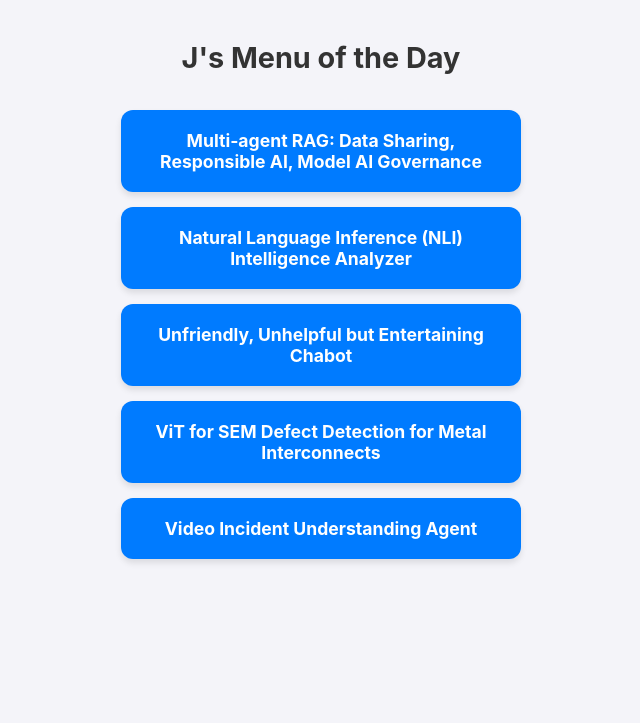
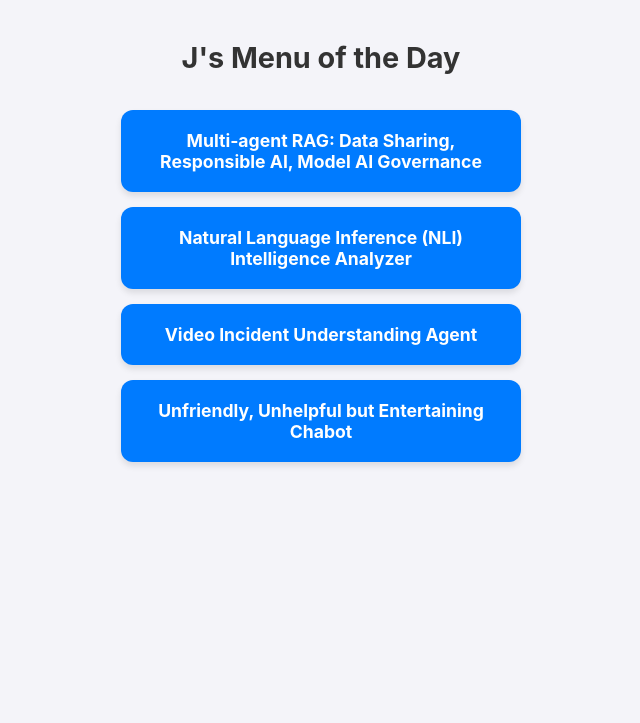
Before and after one commit to morinousagi/flask-app-on-render, a Flask app: page / in a window 1280 px wide. Shown: the top 723 px of the page, without its empty margins (319-959 px from the left). Run offline with Flask 3, Linux system fonts and the light colour scheme.

Commit message:
Update menu links in index.html

```diff
--- a/templates/index.html
+++ b/templates/index.html
@@ -11,9 +11,10 @@
         <h1>J's Menu of the Day</h1>
         <a href="{{ links.rag }}" class="btn" target="_blank" rel="noopener noreferrer">Multi-agent RAG: Data Sharing, Responsible AI, Model AI Governance</a>
         <a href="{{ links.intel }}" class="btn" target="_blank" rel="noopener noreferrer">Natural Language Inference (NLI) Intelligence Analyzer</a>
+        <a href="{{ links.vlm }}" class="btn" target="_blank" rel="noopener noreferrer">Video Incident Understanding Agent</a>
         <a href="{{ links.chatbot }}" class="btn" target="_blank" rel="noopener noreferrer">Unfriendly, Unhelpful but Entertaining Chabot</a>
-        <a href="{{ links.vit }}" class="btn" target="_blank" rel="noopener noreferrer">ViT for SEM Defect Detection for Metal Interconnects</a>
-        <a href="{{ links.vlm }}" class="btn" target="_blank" rel="noopener noreferrer">Video Incident Understanding Agent</a>
+        <!-- <a href="{{ links.vit }}" class="btn" target="_blank" rel="noopener noreferrer">ViT for SEM Defect Detection for Metal Interconnects</a> -->
+
     </div>
 </body>
 </html>
```
